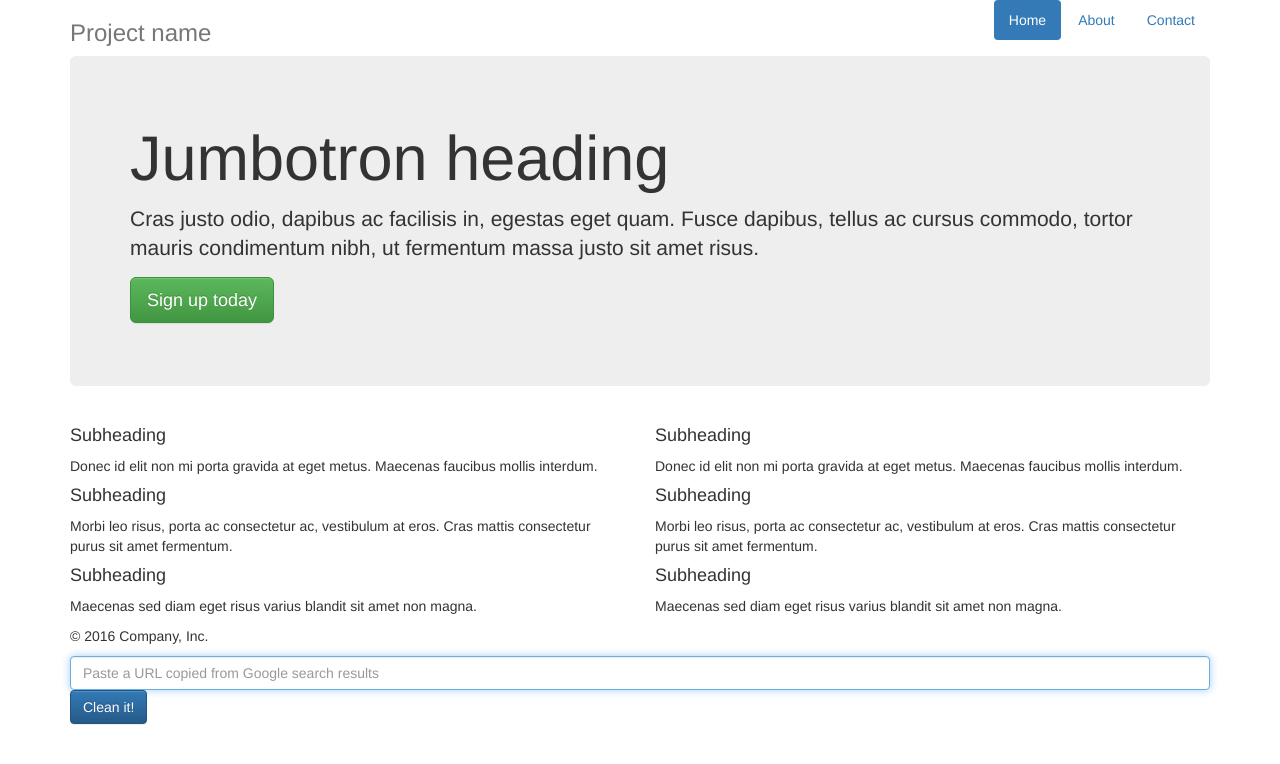
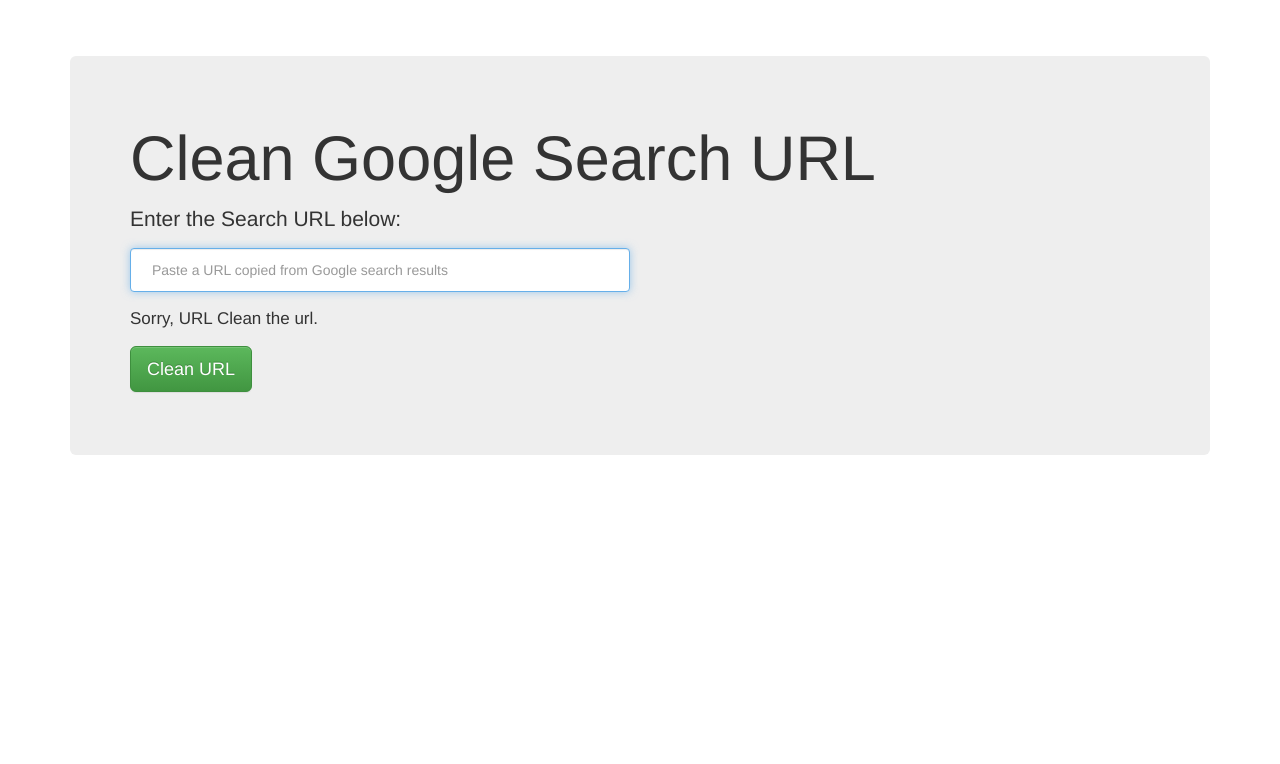
Before and after one commit to shahzaibkhan/clean-search-urls, a plain HTML site: page index.html in a window 1280 px wide. Drawn offline with nearby package versions, Linux system fonts and the light colour scheme.

Commit message:
Version 2.0

```diff
--- a/index.html
+++ b/index.html
@@ -19,64 +19,31 @@
 
 	<div class="container">
 		<div class="header clearfix">
-        <nav>
-          <ul class="nav nav-pills pull-right">
-            <li role="presentation" class="active"><a href="#">Home</a></li>
-            <li role="presentation"><a href="#">About</a></li>
-            <li role="presentation"><a href="#">Contact</a></li>
-          </ul>
-        </nav>
-        <h3 class="text-muted">Project name</h3>
+			<h3 class="text-muted" style="visibility: hidden;">Clean URL</h3>
 		</div>
-
 		<div class="jumbotron">
-        <h1>Jumbotron heading</h1>
-        <p class="lead">Cras justo odio, dapibus ac facilisis in, egestas eget quam. Fusce dapibus, tellus ac cursus commodo, tortor mauris condimentum nibh, ut fermentum massa justo sit amet risus.</p>
-        <p><a class="btn btn-lg btn-success" href="#" role="button">Sign up today</a></p>
-      </div>
-
-      <div class="row marketing">
-        <div class="col-lg-6">
-          <h4>Subheading</h4>
-          <p>Donec id elit non mi porta gravida at eget metus. Maecenas faucibus mollis interdum.</p>
-
-          <h4>Subheading</h4>
-          <p>Morbi leo risus, porta ac consectetur ac, vestibulum at eros. Cras mattis consectetur purus sit amet fermentum.</p>
-
-          <h4>Subheading</h4>
-          <p>Maecenas sed diam eget risus varius blandit sit amet non magna.</p>
-        </div>
-
-        <div class="col-lg-6">
-          <h4>Subheading</h4>
-          <p>Donec id elit non mi porta gravida at eget metus. Maecenas faucibus mollis interdum.</p>
-
-          <h4>Subheading</h4>
-          <p>Morbi leo risus, porta ac consectetur ac, vestibulum at eros. Cras mattis consectetur purus sit amet fermentum.</p>
-
-          <h4>Subheading</h4>
-          <p>Maecenas sed diam eget risus varius blandit sit amet non magna.</p>
+			<h1>Clean Google Search URL</h1>
+			<p class="lead">
+				Enter the Search URL below:
+			</p>
+			<div>
+				<input type="text" class="form-control" id="url-input" autofocus="" onfocus="this.select();" placeholder="Paste a URL copied from Google search results" style="padding: 21px;width: 500px;max-width: 100%;">
+				<span class="input-group-btn">
+				</span>
+				<div class="cleanlinkwrap" style="margin-top: 15px;margin-bottom: 15px;font-size: 17px;">
+					<span id="message-span">Sorry, URL Clean the url.</span>
+					<a id="clean-link" target="_blank" style="display: none;"></a>
 				</div>
 			</div>
-
+			<p>
+				<a class="btn btn-lg btn-success" href="javascript:void(0)" onclick="updateUrl()" role="button">Clean URL</a>
+			</p>
+		</div>
 		<footer class="footer">
-        <p>&copy; 2016 Company, Inc.</p>
+		<p>
+		</p>
 		</footer>
-
-    </div> <!-- /container -->
-
-
-	<div class="container">
-		<input type="text" class="form-control" id="url-input" autofocus onfocus="this.select();" placeholder="Paste a URL copied from Google search results">
-		<span class="input-group-btn">
-			<button class="btn btn-primary" type="button" onclick="updateUrl()">Clean it!</button>
-		</span>
-		<div class="cleanlinkwrap" style="margin-top: 15px; display:none">
-			<span id="message-span"></span>
-			<a id="clean-link" target="_blank"></a>
 	</div>
-	</div>
-
   <script src="https://ajax.googleapis.com/ajax/libs/jquery/1.12.4/jquery.min.js"></script>
   <script src="js/bootstrap.min.js"></script>
   <script src="js/script.js"></script>
```
Lines whose indentation alone changed are shown as unchanged.
